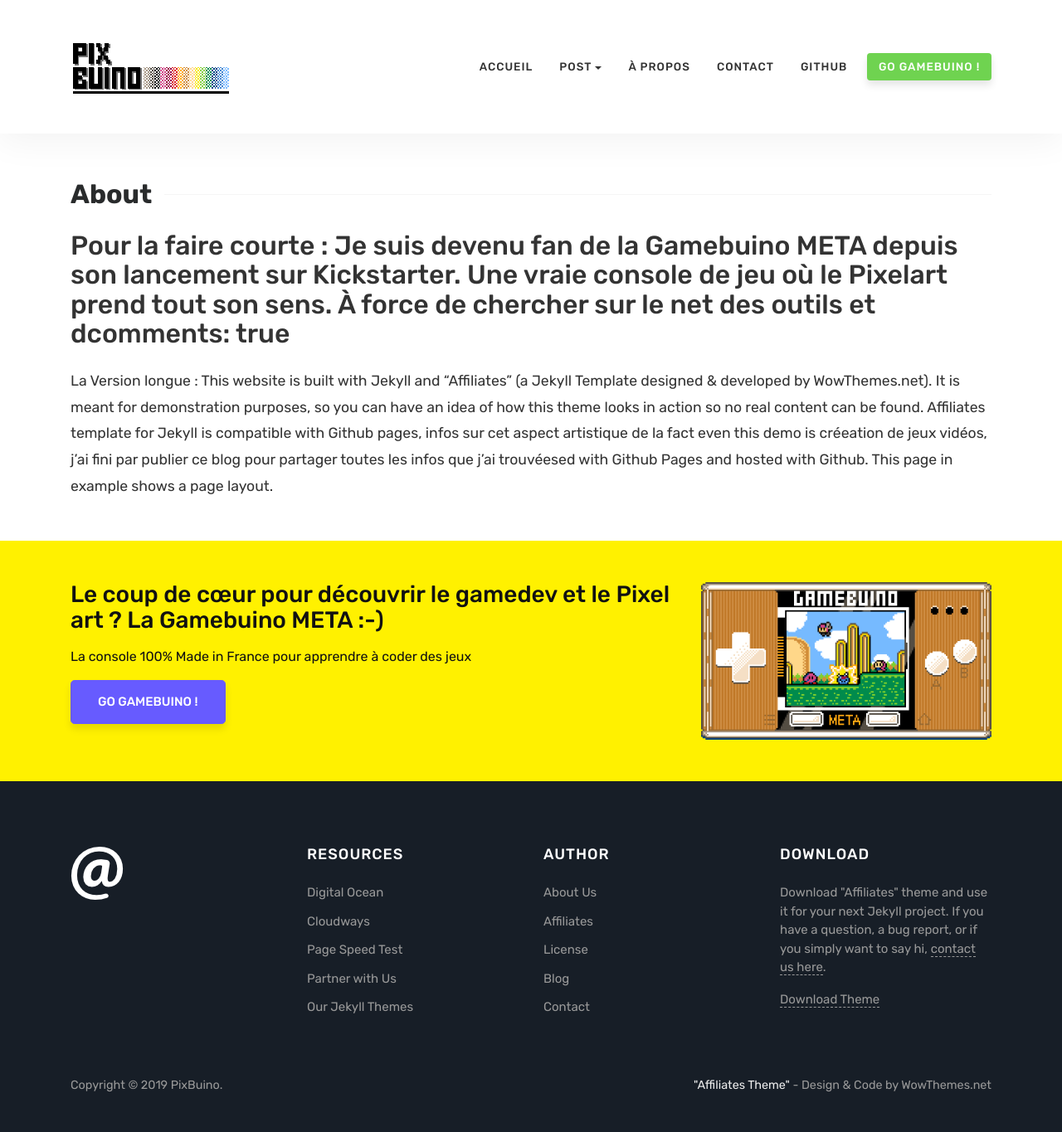
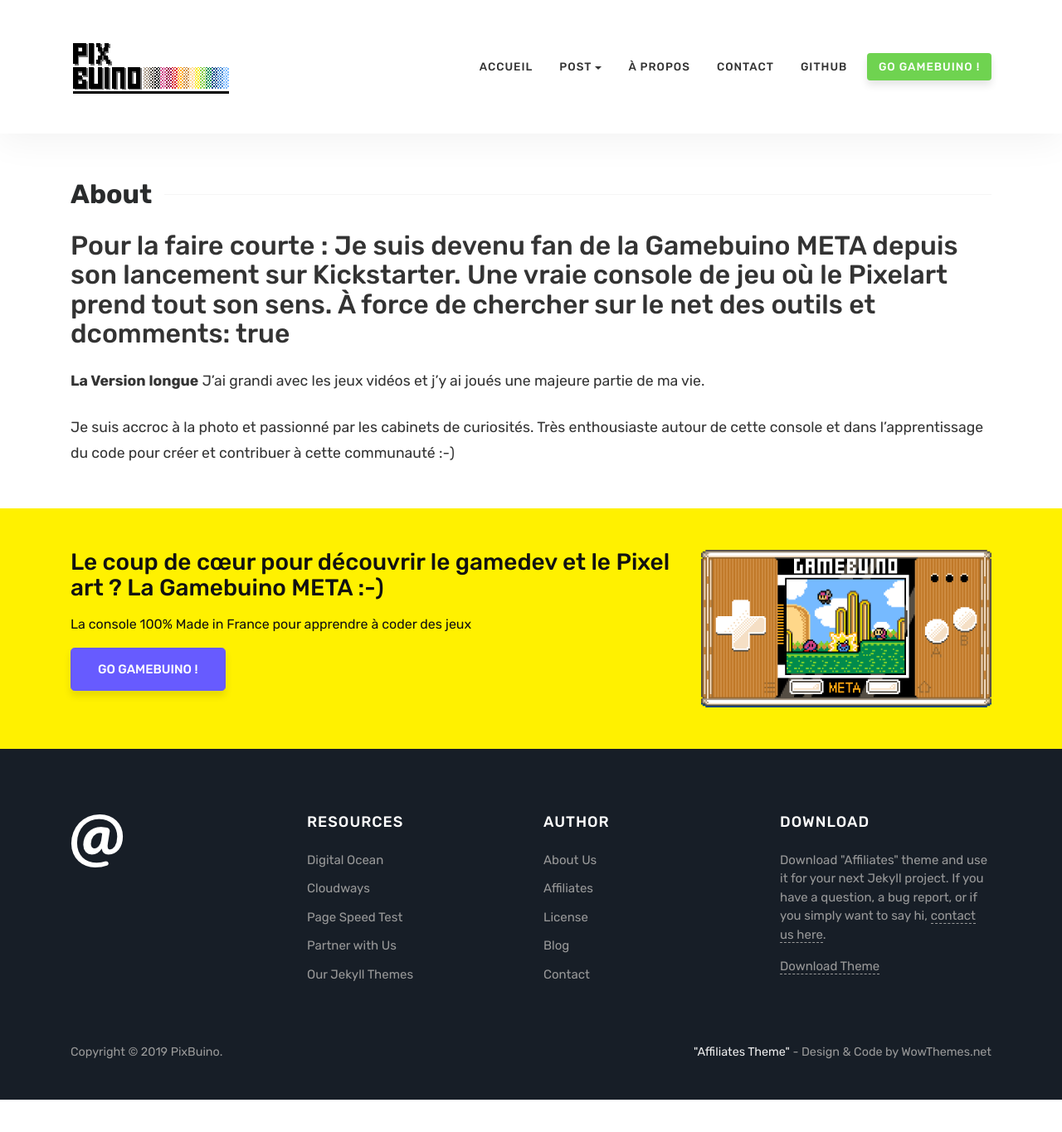
Before and after one commit to Maxibuino/PixBuino, a Jekyll site: the page built from about.md, in a window 1280 px wide and 1365 px high. Shown: the whole window at 83% size. Built offline with Jekyll 4.4.1, drawn with Linux system fonts in a browser that asks for light colours.

Commit message:
about.md updated from https://stackedit.io/

```diff
--- a/about.md
+++ b/about.md
@@ -6,7 +6,11 @@
 Pour la faire courte : Je suis devenu fan de la Gamebuino META depuis son lancement sur Kickstarter. Une vraie console de jeu où le Pixelart prend tout son sens. À force de chercher sur le net des outils et dcomments: true
 ---
 
-La Version longue : This website is built with Jekyll and "Affiliates" (a Jekyll Template designed & developed by WowThemes.net). It is meant for demonstration purposes, so you can have an idea of how this theme looks in action so no real content can be found. Affiliates template for Jekyll is compatible with Github pages, infos sur cet aspect artistique de la fact even this demo is créeation de jeux vidéos, j'ai fini par publier ce blog pour partager toutes les infos que j'ai trouvéesed with Github Pages and hosted with Github. This page in example shows a page layout.
+**La Version longue**
+J'ai grandi avec les jeux vidéos et j'y ai joués une majeure partie de ma vie.
+
+Je suis accroc à la photo et passionné par les cabinets de curiosités. Très enthousiaste autour de cette console et dans l'apprentissage du code pour créer et contribuer à cette communauté :-)
 <!--stackedit_data:
-eyJoaXN0b3J5IjpbLTE0Njk0NDg3MjgsMTM0NzcwNzYxM119
+eyJoaXN0b3J5IjpbLTE2MDQ5NzgyNTUsLTE0Njk0NDg3MjgsMT
+M0NzcwNzYxM119
 -->
```
